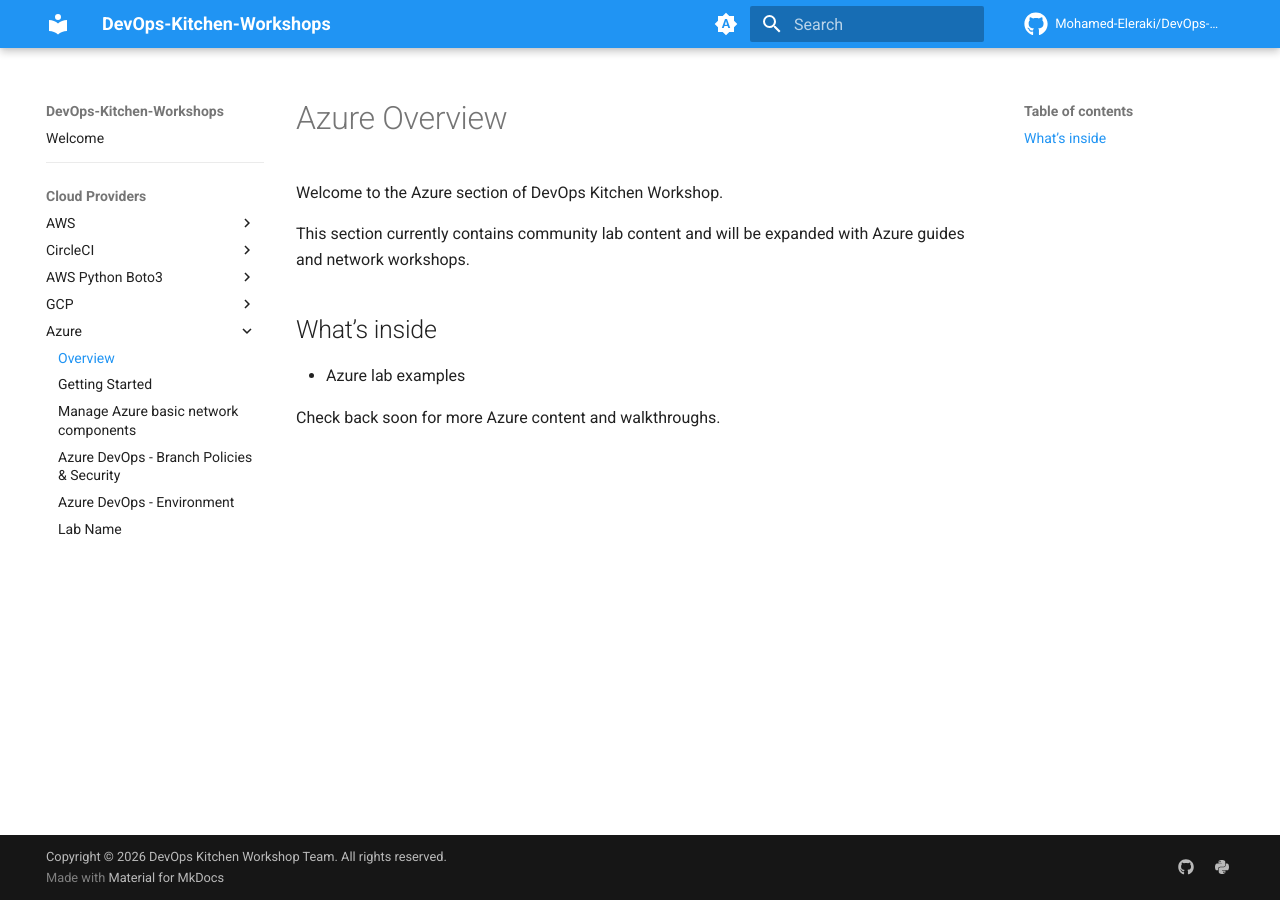
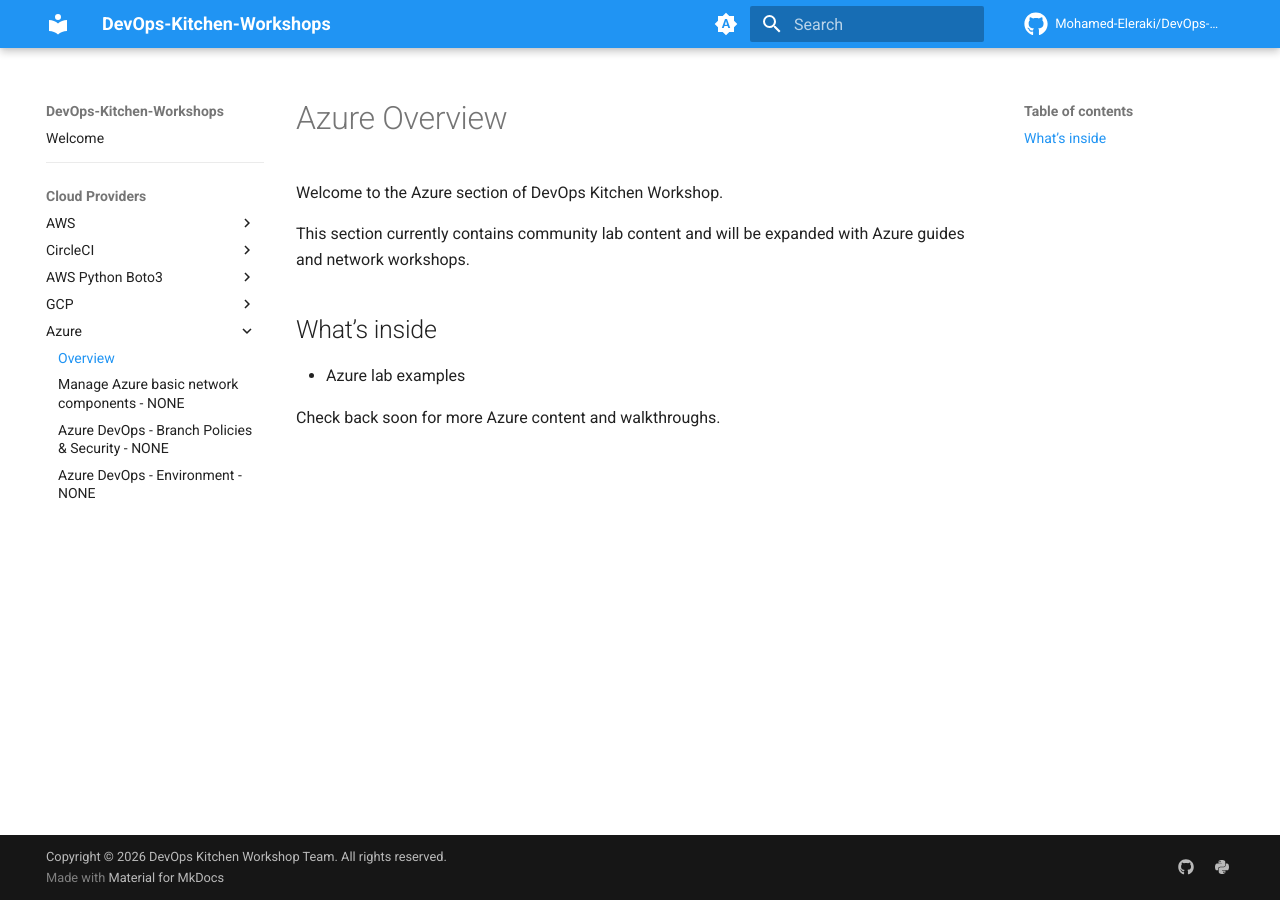
Before and after one commit to Mohamed-Eleraki/DevOps-Kitchen-Workshop, an MkDocs documentation site: the page built from docs/azure/index.md, in a window 1280 px wide. Built offline with MkDocs 1.6.1 and Material for MkDocs 9.7.7, drawn with Linux system fonts in a browser that asks for light colours; comment, search, counter and statistics services are not loaded; the version menu is left out.

Commit message:
upd: azure section

```diff
--- a/mkdocs.yml
+++ b/mkdocs.yml
@@ -108,12 +108,10 @@
 
       - GCP:
           - Overview: GCP/index.md
-          - GCP Cloud Run Deployment: gcp/cloud-run-deployment.md
+          - GCP Cloud Run Deployment - NONE: gcp/cloud-run-deployment.md
 
       - Azure:
           - Overview: azure/index.md
-          - Getting Started: azure/getting-started.md
-          - Manage Azure basic network components: azure/manage-azure-basic-network-components-week-twentysix.md
-          - Azure DevOps - Branch Policies & Security: azure/azure-devops-branch-policies-security.md
-          - Azure DevOps - Environment: azure/azure-devops-environment.md
-          - Lab Name: azure/lab-name.md
+          - Manage Azure basic network components - NONE: azure/manage-azure-basic-network-components-week-twentysix.md
+          - Azure DevOps - Branch Policies & Security - NONE: azure/azure-devops-branch-policies-security.md
+          - Azure DevOps - Environment - NONE: azure/azure-devops-environment.md
```
Also changed, not shown: docs/azure/lab-name.md (deleted, +0 -9 lines).
